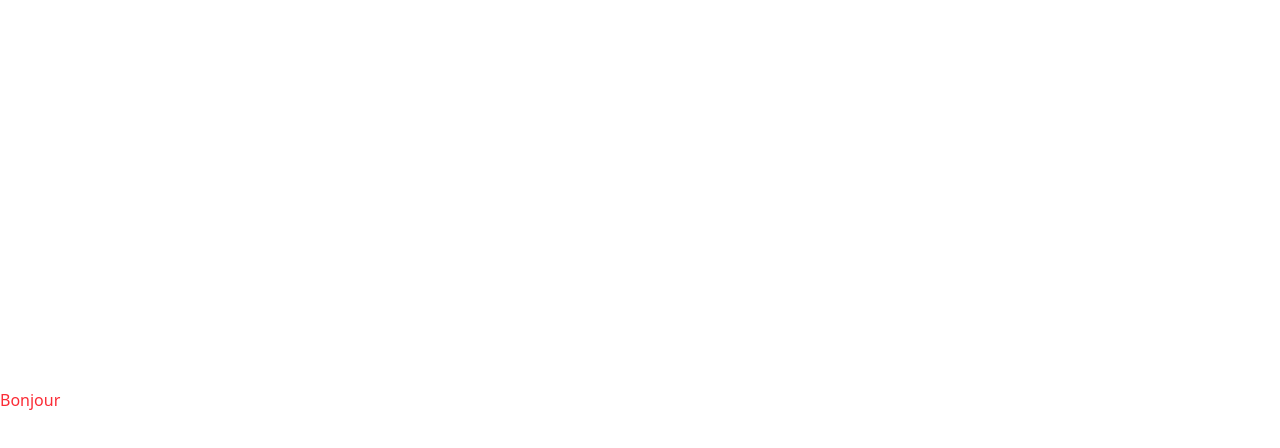
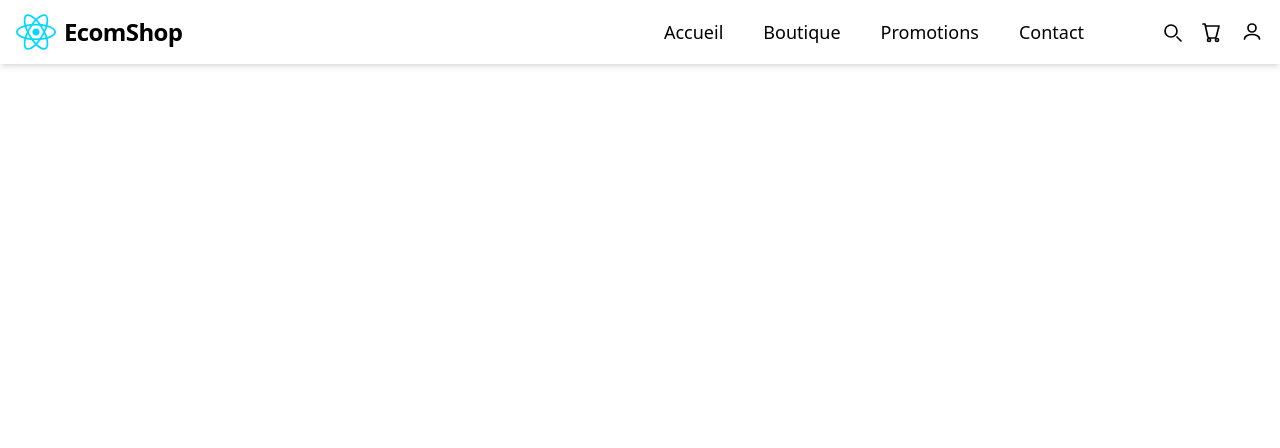
Before and after one commit to Sullivankow/ecom_template_react_php, a React (Vite) app in the folder ecomFront/: page / in a window 1280 px wide. Shown: the top 448 px of the page. Built offline with nearby package versions, Linux system fonts and the light colour scheme.

Commit message:
Ajout header + responsive mobile ok

```diff
--- a/ecomFront/src/App.tsx
+++ b/ecomFront/src/App.tsx
@@ -1,16 +1,14 @@
 
-import './App.css'
+import './App.css';
+import Header from './components/layout/headers';
 
 function App() {
-
-
   return (
-
-      <div className="text-red-500 ">
-
-        Bonjour</div>
-
-  )
+    <>
+      <Header />
+      {/* ...autres composants ou routes ici... */}
+    </>
+  );
 }
 
-export default App
+export default App;
--- /dev/null
+++ b/ecomFront/src/components/layout/headers.tsx
@@ -0,0 +1,120 @@
+import React, { useState } from "react";
+import logo from "../../assets/react.svg";
+
+// Menu de navigation principal
+const menuItems = [
+  { name: "Accueil", href: "#" },
+  { name: "Boutique", href: "#" },
+  { name: "Promotions", href: "#" },
+  { name: "Contact", href: "#" },
+];
+
+const Header: React.FC = () => {
+  const [menuOpen, setMenuOpen] = useState(false);
+  return (
+    <header className="w-full bg-white shadow-md sticky top-0 z-50">
+      <div className="max-w-7xl mx-auto flex items-center justify-between px-4 py-2 md:py-3">
+        {/* Menu burger mobile à gauche */}
+        <div className="flex items-center md:hidden order-1 flex-shrink-0">
+          <button
+            className="p-2 rounded-md border border-black bg-white focus:outline-none"
+            style={{ backgroundColor: '#fff' }}
+            onClick={() => setMenuOpen(!menuOpen)}
+            aria-label="Ouvrir le menu"
+          >
+            {/* Icône burger blanc, bordure noire, traits noirs */}
+            <svg className="w-7 h-7" fill="none" stroke="#000" viewBox="0 0 24 24" xmlns="http://www.w3.org/2000/svg">
+              <path strokeLinecap="round" strokeLinejoin="round" strokeWidth={2} d="M4 6h16M4 12h16M4 18h16" />
+            </svg>
+          </button>
+        </div>
+
+        {/* Logo & Nom au centre en mobile, à gauche en desktop */}
+        <div className="flex items-center gap-2 min-w-[100px] order-2 md:order-1 flex-1 justify-center md:justify-start">
+          <img src={logo} alt="Logo" className="w-8 h-8 md:w-10 md:h-10" />
+          <span className="hidden sm:inline font-bold text-xl md:text-2xl tracking-tight text-black">EcomShop</span>
+        </div>
+
+        {/* Centre : Menu de navigation (desktop uniquement) */}
+        <nav className="flex-1 hidden md:flex justify-center order-2">
+          <ul className="flex gap-6 md:gap-10 text-base md:text-lg font-medium">
+            {menuItems.map((item) => (
+              <li key={item.name}>
+                <a href={item.href} className="text-gray-700 hover:text-black transition">
+                  {item.name}
+                </a>
+              </li>
+            ))}
+          </ul>
+        </nav>
+
+        {/* Icônes à droite */}
+        <div className="flex items-center gap-4 min-w-[90px] justify-end order-3 flex-shrink-0">
+          {/* Recherche */}
+          <span title="Rechercher un produit" className="text-black cursor-pointer">
+            {/* Icône loupe moderne */}
+            <svg xmlns="http://www.w3.org/2000/svg" viewBox="0 0 24 24" className="w-6 h-6" fill="none" stroke="currentColor" strokeWidth="1.7">
+              <circle cx="11" cy="11" r="6" />
+              <line x1="17" y1="17" x2="21" y2="21" stroke="currentColor" strokeWidth="1.7" strokeLinecap="round" />
+            </svg>
+          </span>
+          {/* Panier */}
+          <span title="Panier" className="text-black cursor-pointer">
+            {/* Icône panier moderne */}
+            <svg xmlns="http://www.w3.org/2000/svg" viewBox="0 0 24 24" className="w-6 h-6" fill="none" stroke="currentColor" strokeWidth="1.7">
+              <circle cx="9" cy="20" r="1.5" />
+              <circle cx="17" cy="20" r="1.5" />
+              <path d="M3 4h2l2.68 12.39A2 2 0 0 0 9.61 18h4.78a2 2 0 0 0 1.93-1.61L19 6H6" stroke="currentColor" strokeWidth="1.7" strokeLinejoin="round" strokeLinecap="round" />
+            </svg>
+          </span>
+          {/* Connexion */}
+          <span title="Connexion" className="text-black cursor-pointer">
+            {/* Icône profil moderne */}
+            <svg xmlns="http://www.w3.org/2000/svg" viewBox="0 0 24 24" className="w-6 h-6" fill="none" stroke="currentColor" strokeWidth="1.7">
+              <circle cx="12" cy="8" r="4" stroke="currentColor" strokeWidth="1.7" />
+              <path d="M4.5 19c0-2.485 3.357-4.5 7.5-4.5s7.5 2.015 7.5 4.5" stroke="currentColor" strokeWidth="1.7" strokeLinecap="round" />
+            </svg>
+          </span>
+        </div>
+      </div>
+
+      {/* Menu mobile overlay */}
+      {/* Overlay et menu mobile avec animation de glissement */}
+      <div
+        className={`fixed inset-0 z-50 flex justify-end md:hidden transition-all duration-300 ${menuOpen ? 'bg-black bg-opacity-40 pointer-events-auto' : 'bg-transparent pointer-events-none'}`}
+        style={{ visibility: menuOpen ? 'visible' : 'hidden' }}
+      >
+        <div
+          className={`w-2/3 max-w-xs h-full shadow-lg p-6 flex flex-col gap-6 bg-white border-l border-gray-200 transition-transform duration-300 ${menuOpen ? 'translate-x-0' : 'translate-x-full'}`}
+        >
+          <button
+            className="self-end mb-4 p-2 rounded-md border border-black bg-white focus:outline-none"
+            style={{ backgroundColor: '#fff' }}
+            onClick={() => setMenuOpen(false)}
+            aria-label="Fermer le menu"
+          >
+            {/* Icône croix blanche, bordure noire, croix noire */}
+            <svg className="w-7 h-7" fill="none" stroke="#000" viewBox="0 0 24 24" xmlns="http://www.w3.org/2000/svg">
+              <path strokeLinecap="round" strokeLinejoin="round" strokeWidth={2} d="M6 18L18 6M6 6l12 12" />
+            </svg>
+          </button>
+          <ul className="flex flex-col gap-6 text-lg font-medium">
+            {menuItems.map((item) => (
+              <li key={item.name}>
+                <a
+                  href={item.href}
+                  className="text-gray-700 hover:text-black transition"
+                  onClick={() => setMenuOpen(false)}
+                >
+                  {item.name}
+                </a>
+              </li>
+            ))}
+          </ul>
+        </div>
+      </div>
+    </header>
+  );
+};
+
+export default Header;
--- a/ecomFront/src/index.css
+++ b/ecomFront/src/index.css
@@ -26,10 +26,9 @@ a:hover {
 
 body {
   margin: 0;
-  display: flex;
-  place-items: center;
   min-width: 320px;
   min-height: 100vh;
+  background: white;
 }
 
 h1 {
```
